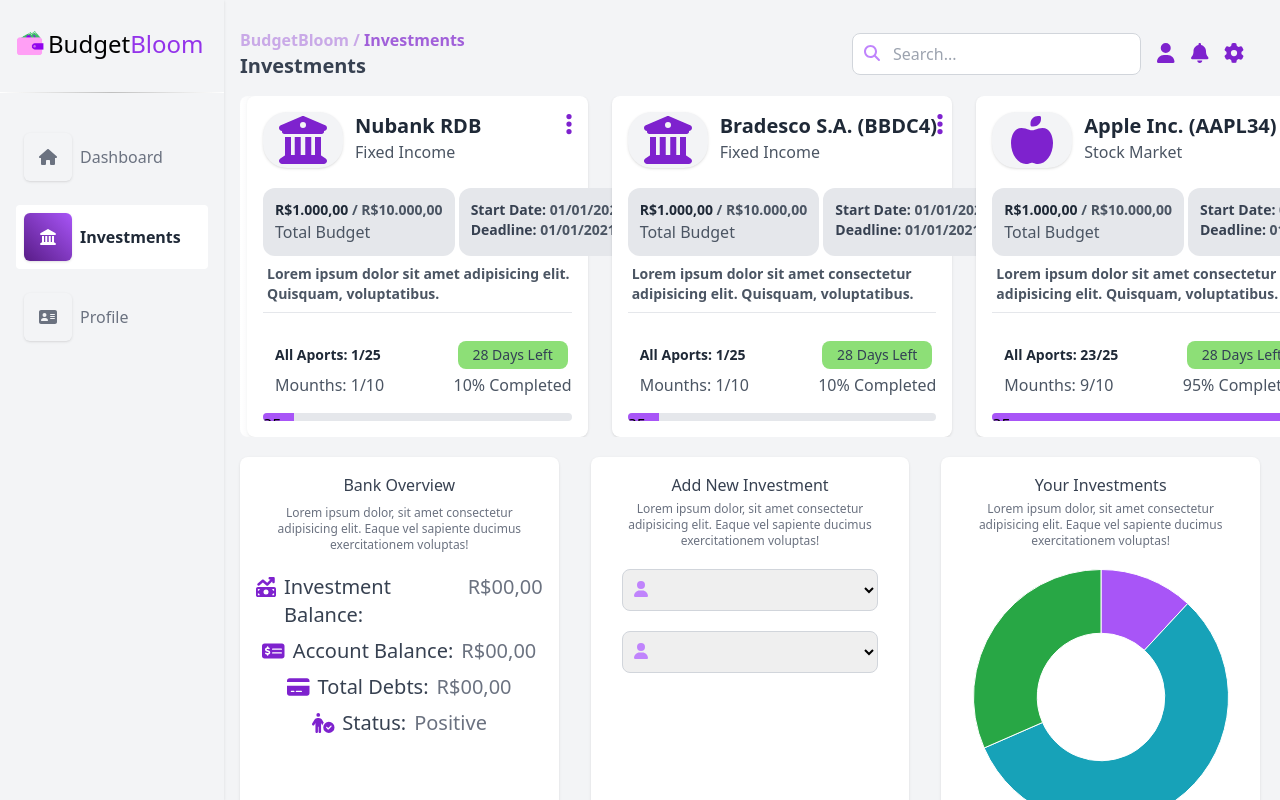
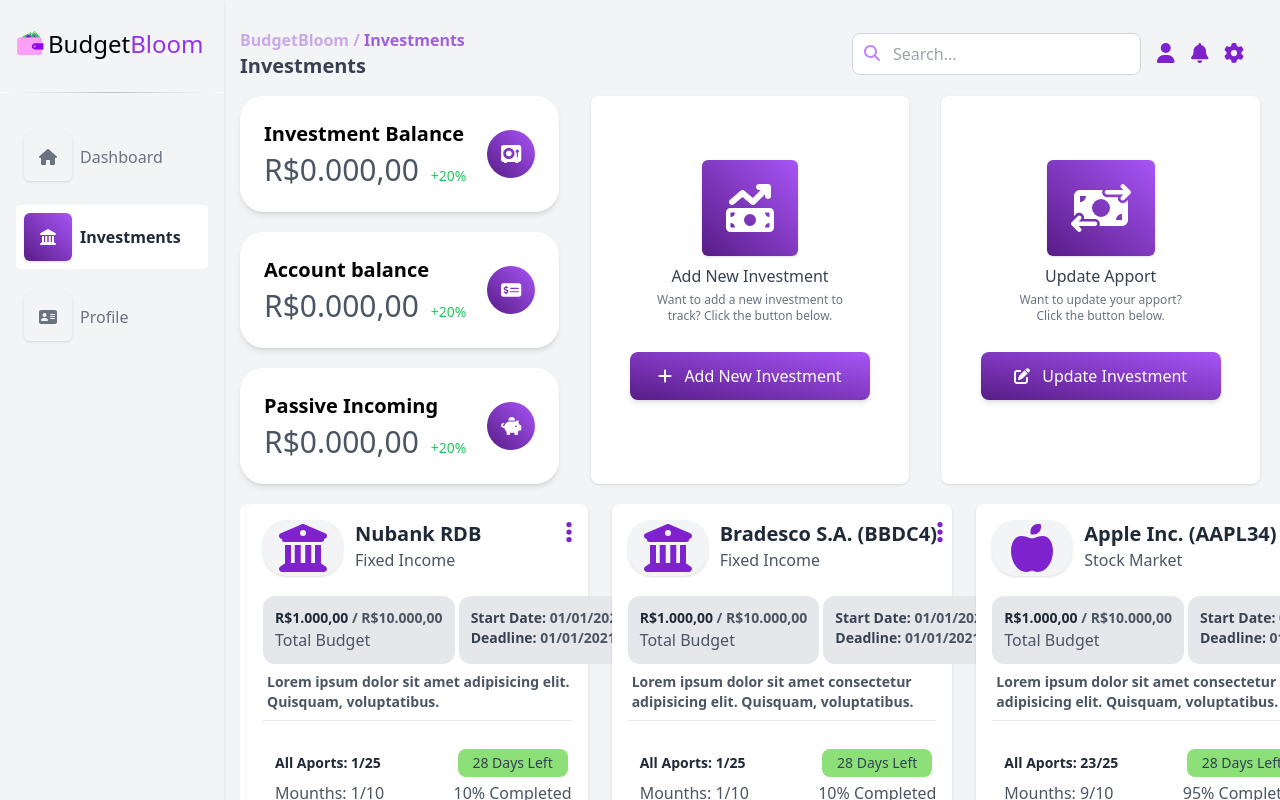
Before and after one commit to MrVitor0/BudgetBloom, a Vue app: page /investments in a window 1280 px wide. Built offline with nearby package versions, Linux system fonts and the light colour scheme.

Commit message:
DPT-013 <feat> Investments Page V3

```diff
--- /dev/null
+++ b/src/components/button/BasicButton.vue
@@ -0,0 +1,71 @@
+<template>
+    <a
+      v-if="!disabled"
+      :class="PillClass"
+      :style="{ transition: clicked ? 'background 0.5s ease-in-out' : '' }"
+    >
+     <font-awesome-icon v-if="icon !== 'hide'" :icon="icon" class="text-white pr-3" />
+      <span class="text-white hover:text-white">{{ text }}</span>
+    </a>
+    <span
+      v-else
+      :class="PillClass"
+      :style="{ transition: clicked ? 'background 0.5s ease-in-out' : '' }"
+    >
+    <font-awesome-icon v-if="icon !== 'hide'" :icon="icon" class="text-white pr-3" />
+      <span class="text-white hover:text-white">{{ text }}</span>
+    </span>
+  </template>
+
+  <script>
+  import { FontAwesomeIcon } from '@fortawesome/vue-fontawesome';
+
+  export default {
+    name: 'BasicPill',
+    components: {
+      FontAwesomeIcon,
+    },
+    data() {
+      return {
+        clicked: true,
+      };
+    },
+    computed: {
+      PillClass() {
+        const baseClass = [
+          'bg-gray-300 block rounded-lg font-medium cursor-pointer hover:bg-purple-300 transition duration-500 ease-in-out',
+          this.disabled ? 'opacity-50 cursor-not-allowed' : 'hover:shadow-lg shadow-md',
+          this.size === 'lg' ? 'm-2 p-3' : this.size === 'sm' ? 'm-1 p-1 text-center' : 'm-2 p-3',
+          this.color,
+          this.clicked ? 'bg-gradient-to-tr from-purple-900 to-purple-500 hover:from-purple-800 hover:to-purple-500 transition duration-500 ease-in-out shadow' : '',
+        ];
+        return baseClass.join(' ');
+      },
+    },
+    methods: {
+    },
+    props: {
+      text: String,
+      size: {
+        type: String,
+        default: () => 'lg'
+      },
+      color: {
+        type: String,
+        default: () => 'gray-300'
+      },
+      icon: {
+        type: String,
+        default: () => 'circle'
+      },
+      active: {
+        type: Boolean,
+        default: () => true
+      },
+      disabled: {
+        type: Boolean,
+        default: () => false
+      },
+    },
+  }
+  </script>
--- a/src/components/cards/PriceCard.vue
+++ b/src/components/cards/PriceCard.vue
@@ -35,6 +35,8 @@
             return 'bg-gradient-to-tr from-red-900 to-red-500 hover:from-red-800 hover:to-red-600';
             case 'green':
             return 'bg-gradient-to-tr from-green-900 to-green-500 hover:from-green-800 hover:to-green-600';
+            case 'purple':
+            return 'bg-gradient-to-tr from-purple-900 to-purple-500 hover:from-purple-800 hover:to-purple-600';
             default:
             if (this.color && this.color.startsWith('bg-gradient-to-tr')) {
                 return this.color;
--- a/src/components/charts/DoughnutChartCard.vue
+++ b/src/components/charts/BarChartCard.vue
@@ -16,7 +16,7 @@
     onMounted(() => {
       const ctx = chartCanvas.value.getContext('2d');
       stockChart = new Chart(ctx, {
-        type: 'doughnut',
+        type: 'bar',
         data: {
           labels: ['Fixed Income', 'Stock Market', 'FIIS'],
           datasets: [
@@ -47,8 +47,8 @@
             },
           },
           elements: {
-            arc: {
-              borderWidth: 0,
+            bar: {
+              borderRadius: 20, // Valor de raio para as bordas arredondadas
             },
           },
         },
--- a/src/views/Investments.vue
+++ b/src/views/Investments.vue
@@ -1,4 +1,66 @@
 <template >
+
+
+
+
+   <!-- ADD NEW INVESTMENT AREA -->
+   <div class="mt-2">
+        <div class="flex flex-wrap md:-mx-4">
+         <!-- OVERVIEW AREA -->
+        <div class="w-full md:w-2/2 lg:w-1/3 px-4 mb-5">
+            <price-card class="mb-5" title="Investment Balance" amount="R$0.000,00" percentage="+20%" icon="vault" color="purple" />
+            <price-card class="mb-5" title="Account balance" amount="R$0.000,00" percentage="+20%" icon="money-check-dollar" color="purple" />
+            <price-card title="Passive Incoming" amount="R$0.000,00" percentage="+20%" icon="piggy-bank" color="purple" />
+        </div>
+
+         <!-- OVERVIEW AREA -->
+        <div class="w-full md:w-1/2 lg:w-1/3 px-4 mb-5">
+          <div class="bg-white rounded-lg shadow p-4 h-full">
+            <div class="flex flex-col items-center  text-center  m-12">
+                <div
+                  class="rounded-md bg-gradient-to-tr from-purple-900 to-purple-500 hover:from-purple-800 hover:to-purple-500 transition duration-500 ease-in-out shadow"
+                >
+                <font-awesome-icon icon="money-bill-trend-up" class="text-white text-5xl p-6" />
+                </div>
+                <div class="text-md text-gray-700 font-medium mt-2">
+                  Add New Investment
+                </div>
+                <div class="text-xs font-light text-gray-500 mb-5 mt-1">
+                  Want to add a new investment to track? Click the button below.
+                </div>
+                <div class="w-64">
+                    <BasicButton  active="true" text="Add New Investment" icon="plus" />
+                </div>
+            </div>
+          </div>
+        </div>
+          <!-- OVERVIEW AREA -->
+        <div class="w-full md:w-1/2 lg:w-1/3 px-4 mb-5">
+          <div class="bg-white rounded-lg shadow p-4 h-full">
+            <div class="flex flex-col items-center  text-center  m-12">
+                <div
+                  class="rounded-md bg-gradient-to-tr from-purple-900 to-purple-500 hover:from-purple-800 hover:to-purple-500 transition duration-500 ease-in-out shadow"
+                >
+                <font-awesome-icon icon="money-bill-transfer" class="text-white text-5xl p-6" />
+                </div>
+                <div class="text-md text-gray-700 font-medium mt-2">
+                  Update Apport
+                </div>
+                <div class="text-xs font-light text-gray-500 mb-5 mt-1">
+                  Want to update your apport? Click the button below.
+                </div>
+                <div class="w-64">
+                    <BasicButton  text="Update Investment" icon="pen-to-square" />
+                </div>
+            </div>
+          </div>
+        </div>
+
+      </div>
+    </div>
+    <!-- PROFILE SETTINGS AREA -->
+
+
     <div class="rounded-lg scroll-container mb-5">
         <div class="flex flex-wrap scroll-row cursor-grabbing md:cursor-auto">
             <div class="md:w-1/2 lg:w-1/3 px-3">
@@ -71,99 +133,6 @@
         </div>
     </div>
 
-   <!-- ADD NEW INVESTMENT AREA -->
-    <div class="mt-2">
-        <div class="flex flex-wrap md:-mx-4">
-         <!-- OVERVIEW AREA -->
-         <div class="w-full md:w-2/2 lg:w-1/3 px-4 mb-5">
-            <div class="bg-white rounded-lg shadow p-4 h-full">
-                <div class="flex flex-col items-center"> <!-- Adicionada a classe "items-center" para centralizar verticalmente -->
-                <div class="text-md text-gray-700 font-medium text-center mb-2"> <!-- Adicionada classe "mb-2" para espaçamento inferior -->
-                    Bank Overview
-                </div>
-                <div class="text-xs font-light text-gray-500 mb-5 text-center">
-                    Lorem ipsum dolor, sit amet consectetur adipisicing elit. Eaque vel sapiente ducimus exercitationem voluptas!
-                </div>
-                <div class="flex flex-col items-center"> <!-- Adicionada a classe "items-center" para centralizar verticalmente -->
-                    <div class="flex capitalize mb-2"> <!-- Adicionada classe "mb-2" para espaçamento inferior -->
-                    <font-awesome-icon icon="money-bill-trend-up" class="text-xl text-purple-700 mt-1 mr-2" />
-                    <p class="font-medium text-gray-700 text-xl">Investment Balance:</p>
-                    <span class="text-gray-500 ml-2 text-xl">R$00,00</span>
-                    </div>
-                    <div class="flex capitalize mb-2"> <!-- Adicionada classe "mb-2" para espaçamento inferior -->
-                    <font-awesome-icon icon="money-check-dollar" class="text-xl text-purple-700 mt-1 mr-2" />
-                    <p class="font-medium text-gray-700 text-xl">Account balance:</p>
-                    <span class="text-gray-500 ml-2 text-xl">R$00,00</span>
-                    </div>
-                    <div class="flex capitalize mb-2"> <!-- Adicionada classe "mb-2" para espaçamento inferior -->
-                    <font-awesome-icon icon="credit-card" class="text-xl text-purple-700 mt-1 mr-2" />
-                    <p class="font-medium text-gray-700 text-xl">Total debts:</p>
-                    <span class="text-gray-500 ml-2 text-xl">R$00,00</span>
-                    </div>
-                    <div class="flex capitalize">
-                    <font-awesome-icon icon="fa-solid fa-person-circle-check" class="text-xl text-purple-700 mt-1 mr-2" />
-                    <p class="font-medium text-gray-700 text-xl">Status:</p>
-                    <span class="text-gray-500 ml-2 text-xl">Positive</span>
-                    </div>
-                </div>
-                </div>
-            </div>
-          </div>
-
-
-         <!-- OVERVIEW AREA -->
-        <div class="w-full md:w-1/2 lg:w-1/3 px-4 mb-5">
-          <div class="bg-white rounded-lg shadow p-4 h-full">
-            <div class="flex flex-col items-center  text-center">
-                <div class="text-md text-gray-700 font-medium">
-                  Add New Investment
-                </div>
-                <div class="text-xs font-light text-gray-500 mb-5 mt-1">
-                 Lorem ipsum dolor, sit amet consectetur adipisicing elit. Eaque vel sapiente ducimus exercitationem voluptas!
-                </div>
-                <div class="w-64">
-                    <BBSelectInput
-                        :options="selectOptions"
-                        v-model="selectedValue"
-                      />
-                </div>
-                <div class="w-64 pt-5">
-                    <BBSelectInput
-                        :options="selectOptions"
-                        v-model="selectedValue"
-                      />
-                </div>
-            </div>
-          </div>
-        </div>
-
-
-
-
-
-        <div class="w-full md:w-1/2 lg:w-1/3 px-4 mb-5">
-          <div class="bg-white rounded-lg shadow p-4 h-full">
-            <div class="flex flex-col items-center  text-center">
-                <div class="text-md text-gray-700 font-medium">
-                  Your Investments
-                </div>
-                <div class="text-xs font-light text-gray-500 mb-5 mt-1">
-                 Lorem ipsum dolor, sit amet consectetur adipisicing elit. Eaque vel sapiente ducimus exercitationem voluptas!
-                </div>
-                <div class="w-64">
-                    <DoughnutChartCard />
-                </div>
-            </div>
-          </div>
-        </div>
-
-
-
-
-      </div>
-    </div>
-    <!-- PROFILE SETTINGS AREA -->
-
 
 
 
@@ -174,15 +143,15 @@
 
   <script>
   import PlanningCard from '@/components/cards/PlanningCard.vue';
-  import DoughnutChartCard from '@/components/charts/DoughnutChartCard.vue';
-  import BBSelectInput from '@/components/form/BBSelectInput.vue';
+  import BasicButton from '@/components/button/BasicButton.vue';
+  import PriceCard from '@/components/cards/PriceCard.vue';
   import { FontAwesomeIcon } from '@fortawesome/vue-fontawesome';
   export default {
     name: 'DashboardInvestments',
     components: {
       PlanningCard,
-      DoughnutChartCard,
-      BBSelectInput,
+      PriceCard,
+      BasicButton,
       FontAwesomeIcon,
     },
     data() {
```
Also changed, not shown: src/views/Home.vue (+11 -2 lines).
